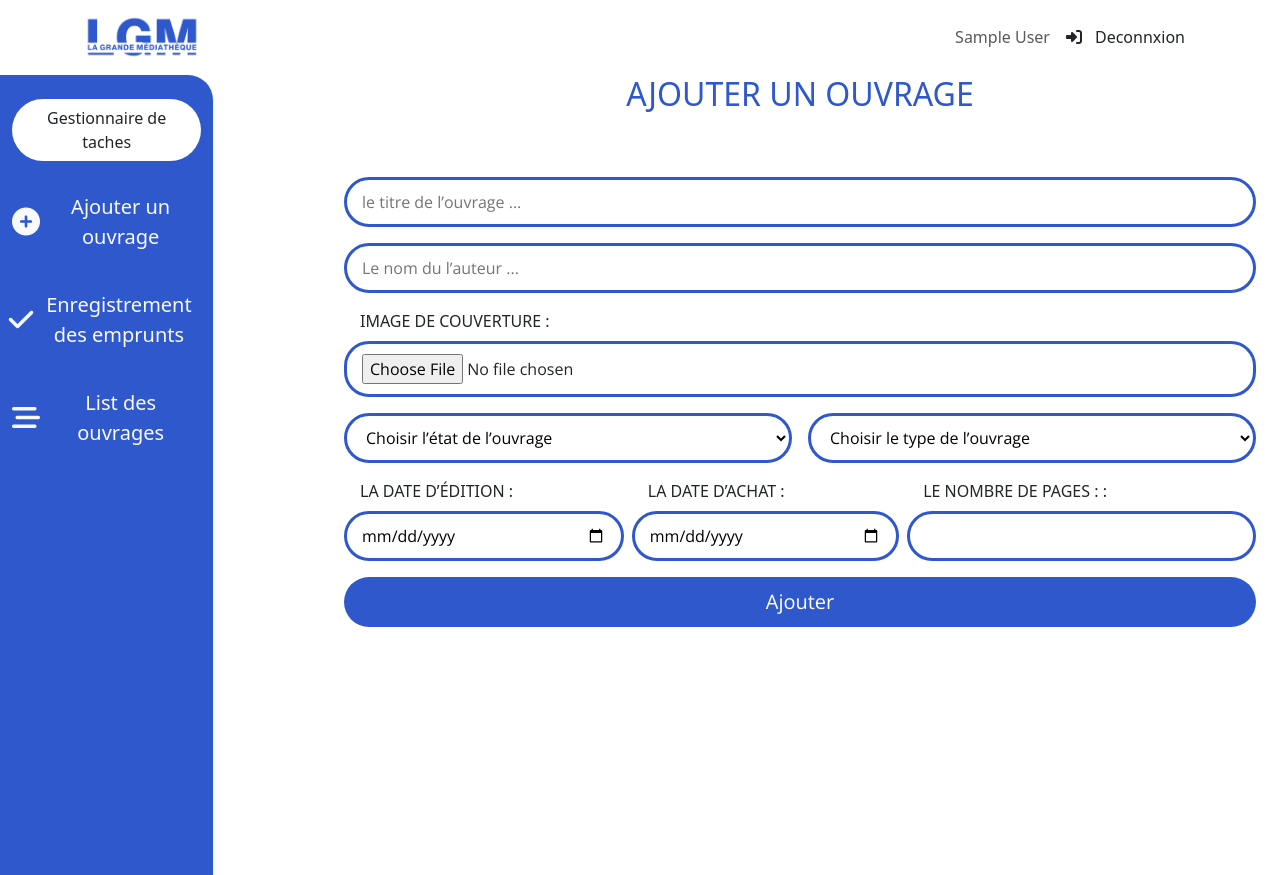
After one commit to jalalkadori/Gestion-emprunts-app, a PHP site: page /ajout.php in a window 1280 px wide. The commit adds this page. Run offline with PHP 8.4, Linux system fonts and the light colour scheme; the visitor is signed in with stand-in values (Sample User, id 1); some libraries are stand-ins or nearby versions.

Commit message:
Adding login page and form to add bokks

```diff
--- /dev/null
+++ b/ajout.php
@@ -0,0 +1,151 @@
+<?php include("./dbConnection.php");
+session_start();
+
+if(!isset($_SESSION['email'])) {
+  header('Location: login.php');
+}
+
+
+?>
+
+<!doctype html>
+<html lang="en">
+  <head>
+    <meta charset="utf-8">
+    <meta name="viewport" content="width=device-width, initial-scale=1">
+    <title>LGM | accueil</title>
+    <link rel="stylesheet" href="./style.css">
+    <script src="https://kit.fontawesome.com/75c6b1327b.js" crossorigin="anonymous"></script>
+    <link href="https://cdn.jsdelivr.net/npm/bootstrap@5.3.0-alpha1/dist/css/bootstrap.min.css" rel="stylesheet" integrity="sha384-GLhlTQ8iRABdZLl6O3oVMWSktQOp6b7In1Zl3/Jr59b6EGGoI1aFkw7cmDA6j6gD" crossorigin="anonymous">
+  </head>
+  <body>
+
+    <nav class="navbar navbar-expand-lg navbar-light">
+        <div class="container">
+            <a class="navbar-brand" href="./index.php"><img src="./logo/LGM.png" alt="Logo" style="width:120px;"></a>
+            <button class="navbar-toggler" type="button" data-toggle="collapse" data-target="#navbarNav" aria-controls="navbarNav" aria-expanded="false" aria-label="Toggle navigation">
+            <span class="navbar-toggler-icon"></span>
+            </button>
+            <div class="collapse navbar-collapse justify-content-end" id="navbarNav">
+            <ul class="navbar-nav">
+                <li class="nav-item d-flex align-items-center">
+                    <a class="nav-link mx-2">
+                      <?php echo $_SESSION['full_name'];?>
+                    </a>
+                </li>
+                <li class="nav-item d-flex align-items-center ">
+                    <i class="fa-solid fa-right-to-bracket"></i>
+                    <a class="btn" href="./logout.php" name="Deconnxion" role="button">Deconnxion</a>
+                </li>
+            </ul>
+            </div>
+        </div>
+    </nav>
+
+      <div class="container-fluid ">
+        <div class="row min-vh-100 d-flex justify-content-between">
+
+          <div class="col-2 d-flex flex-column align-items-center shadow-sm" style="background-color: #2F58CD; border-radius: 0 25px 0 0">
+            <a class="btn bg-white my-4 rounded-pill w-100 font-weight-bold">Gestionnaire de taches</a>
+            <div class="d-flex flex-row justify-content-start align-items-center mb-4">
+              <i class="fa-solid fa-circle-plus fs-3 text-light"></i>
+              <a class="btn text-light fs-5 font-weight-bold" href="./ajout.php" name="ajouter">Ajouter un ouvrage</a>
+            </div>
+            <div class="d-flex flex-row justify-content-start align-items-center mb-4">
+              <i class="fa-solid fa-check fs-3 text-light"></i>
+              <a class="btn text-light fs-5 font-weight-bold" name="validation">Enregistrement des emprunts</a>
+            </div>
+            <div class="d-flex flex-row justify-content-start align-items-center mb-4">
+              <i class="fa-solid fa-bars-staggered fs-3 text-light"></i>
+              <a class="btn text-light fs-5 font-weight-bold" name="list">List des ouvrages</a>
+            </div>
+          </div>
+            <?php
+                if(isset($_POST['ajoter'])) {
+                    $titre = $_POST['titre'];
+                    $auteur = $_POST['auteur'];
+                    $image = $_POST['image'];
+                    $etat_ouvrage = $_POST['etat_ouvrage'];
+                    $type_ouvrage = $_POST['type_ouvrage'];
+                    $date_edition = $_POST['date_edition'];
+                    $date_achat = $_POST['date_achat'];
+                    $nombre_pages = $_POST['nombre_pages'];
+
+
+
+                    $book_insert_request = "INSERT INTO `ouvrage` VALUES (NULL, '$titre', '$auteur', '$image', '$etat_ouvrage', '$type_ouvrage', '$date_edition', '$date_achat', '$nombre_pages')";
+                    $book_insert = $db_connection->prepare($book_insert_request);
+                    $book_insert->execute();
+
+                }
+
+
+
+            ?>
+
+
+          <div class="col-9">
+            <div class="container text-uppercase">
+              <h2 class="text-center mb-5 text-uppercase" style="color: #2F58CD">Ajouter un ouvrage</h2>
+              <div class="row">
+                <form action="" method="post">
+                        <div class="my-3">
+                            <input type="text" class="w-100 input-blue" name="titre" placeholder="le titre de l’ouvrage ...">
+                        </div>
+                        <div class="my-3">
+                            <input type="text" class="w-100 input-blue" name="auteur" placeholder="Le nom du l’auteur ...">
+                        </div>
+                        <div class="my-3">
+                            <label class="form-label mx-3">Image de couverture : </label>
+                            <input type="file" class="w-100 input-blue" name="image">
+                        </div>
+                        <div class="my-3 d-flex justify-content-between gap-3">
+                            <select class="w-50 input-blue" name="etat_ouvrage">
+                                <option>Choisir l’état de l’ouvrage</option>
+                                <option value="Neuf">Neuf</option>
+                                <option value="Bon état">Bon état"</option>
+                                <option value="Acceptable">Acceptable</option>
+                                <option value="Assez usé">Assez usé </option>
+                                <option value="Déchiré">Déchiré</option>
+                            </select>
+
+                            <select class="w-50 input-blue" name="type_ouvrage">
+                                <option>Choisir le type de l’ouvrage</option>
+                                <option value="livre">livre</option>
+                                <option value="roman">roman</option>
+                                <option value="DVD">DVD</option>
+                                <option value="mémoire de recherche">mémoire de recherche</option>
+                            </select>
+                        </div>
+                        <div class="my-3 d-flex d-flex justify-content-between gap-2">
+                            <div>
+                                <label class="form-label mx-3"> La date d’édition : </label>
+                                <input type="date" class="w-100 input-blue" name="date_edition">
+                            </div>
+                            <div>
+                                <label class="form-label mx-3">  La date d’achat : </label>
+                                <input type="date" class="w-100 input-blue" name="date_achat">
+                            </div>
+                            <div>
+                                <label class="form-label mx-3">le nombre de pages : : </label>
+                                <input type="number" class="w-100 input-blue" name="nombre_pages">
+                            </div>
+
+                        </div>
+                        <div class="my-3">
+                            <button Class="w-100 blue" name="ajoter">Ajouter</button>
+                        </div>
+                </form>
+              </div>
+            </div>
+          </div>
+        </div>
+      </div>
+
+
+
+    <script src="https://cdn.jsdelivr.net/npm/@popperjs/core@2.11.6/dist/umd/popper.min.js" integrity="sha384-oBqDVmMz9ATKxIep9tiCxS/Z9fNfEXiDAYTujMAeBAsjFuCZSmKbSSUnQlmh/jp3" crossorigin="anonymous"></script>
+    <script src="https://cdn.jsdelivr.net/npm/bootstrap@5.3.0-alpha1/dist/js/bootstrap.min.js" integrity="sha384-mQ93GR66B00ZXjt0YO5KlohRA5SY2XofN4zfuZxLkoj1gXtW8ANNCe9d5Y3eG5eD" crossorigin="anonymous"></script>
+    <script src="https://cdn.jsdelivr.net/npm/bootstrap@5.3.0-alpha1/dist/js/bootstrap.bundle.min.js" integrity="sha384-w76AqPfDkMBDXo30jS1Sgez6pr3x5MlQ1ZAGC+nuZB+EYdgRZgiwxhTBTkF7CXvN" crossorigin="anonymous"></script>
+  </body>
+</html>
--- a/dbconnection.php
+++ b/dbconnection.php
@@ -1,6 +1,11 @@
 <?php
             try{
               $db_connection = new PDO("mysql:host=127.0.0.1;dbname=gestion_emprunts;charset=utf8mb4;", 'root', '');
+              // $db_connection->setAttribute(PDO::ATTR_ERRMODE, PDO::ERRMODE_EXCEPTION);
+
+
+
+
             }
             catch(PDOException $e){
               echo 'Erreur : ' . $e->getMessage();
--- /dev/null
+++ b/logout.php
@@ -0,0 +1,6 @@
+<?php
+session_start();
+session_unset();
+session_destroy();
+header('Location: login.php')
+?>
--- a/style.css
+++ b/style.css
@@ -13,9 +13,6 @@
 .bg-blue{
     background-color: #2F58CD;
 }
-.color-blue{
-    background-color: #2F58CD;
-}
 .input-blue {
     font-family: 'Open Sans', sans-serif;
     font-size: 16px;
@@ -24,7 +21,7 @@
     padding: 10px 15px;
     background-color: transparent;
 }
-.white-btn {
+select.white-btn {
     font-family: 'Open Sans', sans-serif;
     font-size: 24px;
     color: white;
```
Also changed, not shown: index.php (+27 -5 lines), login.php (+36 -3 lines), script.txt (added, +122 -0 lines), images/ouvrage1.jpg (added).
